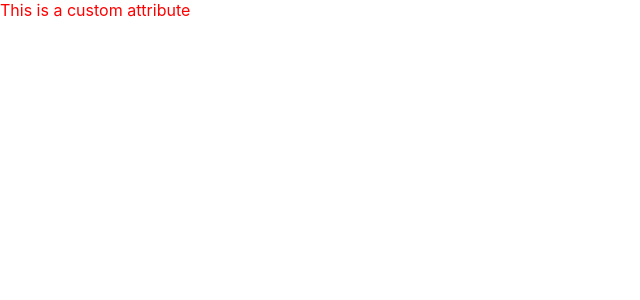
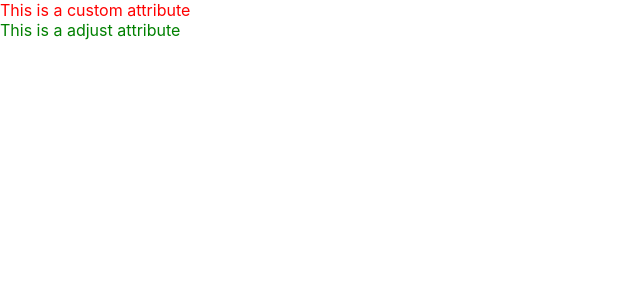
Before and after one commit to toanlehcm/demo_reactjs, a React (Create React App) app: page / in a window 1280 px wide. Shown: the top 300 px of the page, without its empty margins (0-640 px from the left). Built offline with nearby package versions, Linux system fonts and the light colour scheme.

Commit message:
- Add more demo custom attribute in HTML.

```diff
--- a/src/DemoHTML/CustomAttribute.css
+++ b/src/DemoHTML/CustomAttribute.css
@@ -1,3 +1,7 @@
 [data-custom-attribute="someValue"] {
   color: red;
 }
+
+[data-adjust-attribute="adjust-Value"] {
+  color: green;
+}
--- a/src/DemoHTML/CustomAttribute.jsx
+++ b/src/DemoHTML/CustomAttribute.jsx
@@ -6,6 +6,10 @@ export default function CustomAttribute(params) {
     var element = document.getElementById("myElement");
     var customAttributeValue = element.dataset.customAttribute;
     console.log(element.dataset, customAttributeValue);
+
+    var adjustElement = document.getElementById("adjustElement");
+    var adjustAttributeValue = adjustElement.dataset.adjustAttribute;
+    console.log(adjustElement.dataset, adjustAttributeValue);
   }, []);
 
   /**
@@ -13,8 +17,14 @@ export default function CustomAttribute(params) {
    * Bạn có thể truy xuất và sử dụng giá trị của thuộc tính dữ liệu này trong mã JavaScript hoặc CSS.
    * */
   return (
-    <div id="myElement" data-custom-attribute="someValue">
-      This is a custom attribute
-    </div>
+    <>
+      <div id="myElement" data-custom-attribute="someValue">
+        This is a custom attribute
+      </div>
+
+      <div id="adjustElement" data-adjust-attribute="adjust-Value">
+        This is a adjust attribute
+      </div>
+    </>
   );
 }
```
